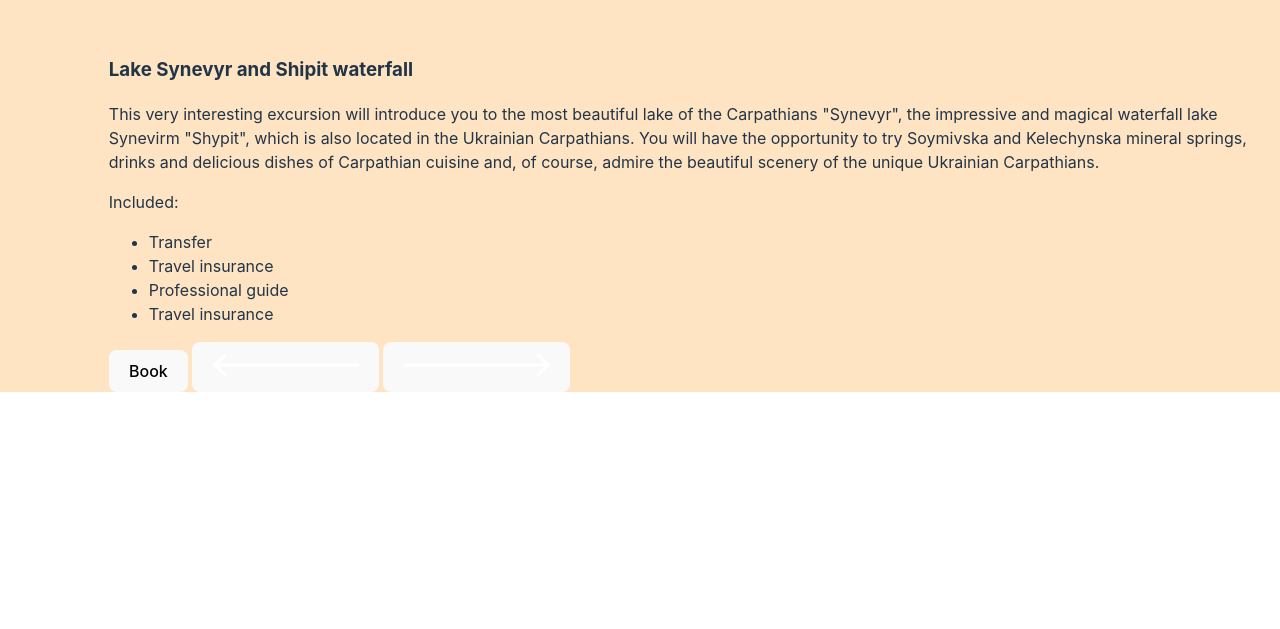
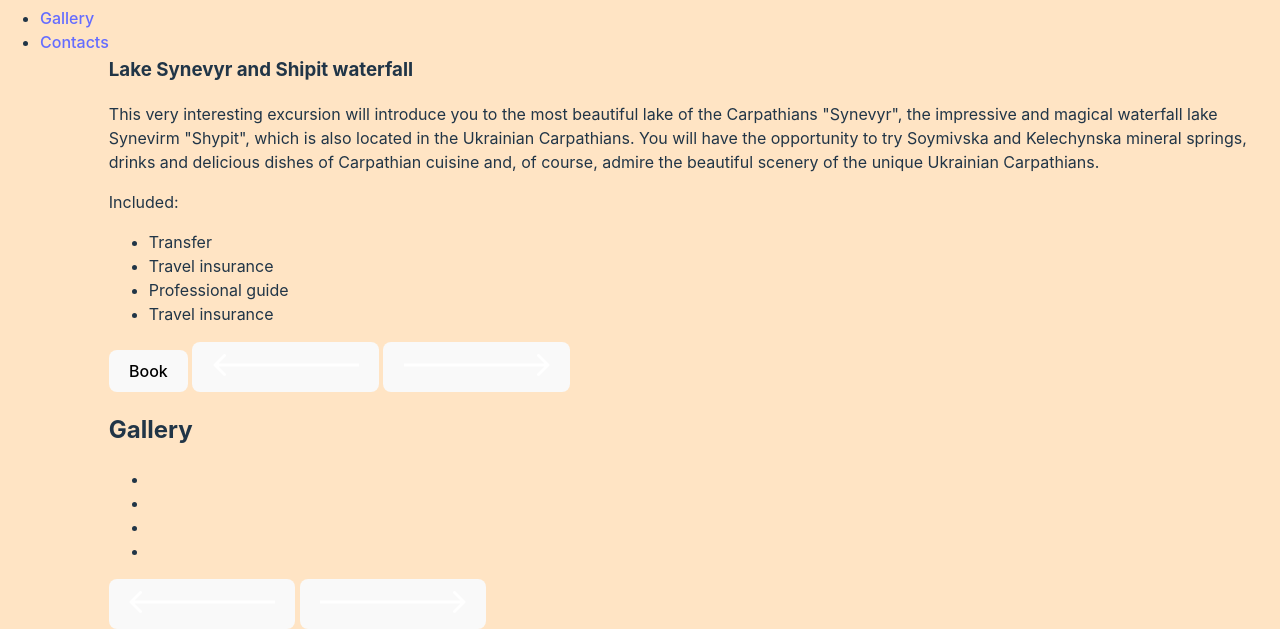
Before and after one commit to Volodymyr-Mospan/PP_HTML_Unlock_the_Wonders_of_Ukraine, a website built with Vite: page index.html in a window 1280 px wide. Shown: the part 668-1297 px from the top of the page. Before the commit the page ends 1060 px from the top, so only its background shows below. Built offline with nearby package versions, Linux system fonts and the light colour scheme; files whose address does not match are found by name.

Commit message:
adds section Gallery

```diff
--- a/index.html
+++ b/index.html
@@ -103,6 +103,19 @@
         <button type="button"><img src="./public/arrow-left.svg" alt="arrow left" /></button>
         <button type="button"><img src="./public/arrow-right.svg" alt="arrow right" /></button>
       </section>
+
+      <section>
+        <h2>Gallery</h2>
+        <ul>
+          <li><img src="#" alt="" /></li>
+          <li><img src="#" alt="" /></li>
+          <li><img src="#" alt="" /></li>
+          <li><img src="#" alt="" /></li>
+        </ul>
+
+        <button type="button"><img src="./public/arrow-left.svg" alt="arrow left" /></button>
+        <button type="button"><img src="./public/arrow-right.svg" alt="arrow right" /></button>
+      </section>
     </main>
   </body>
 </html>
```
